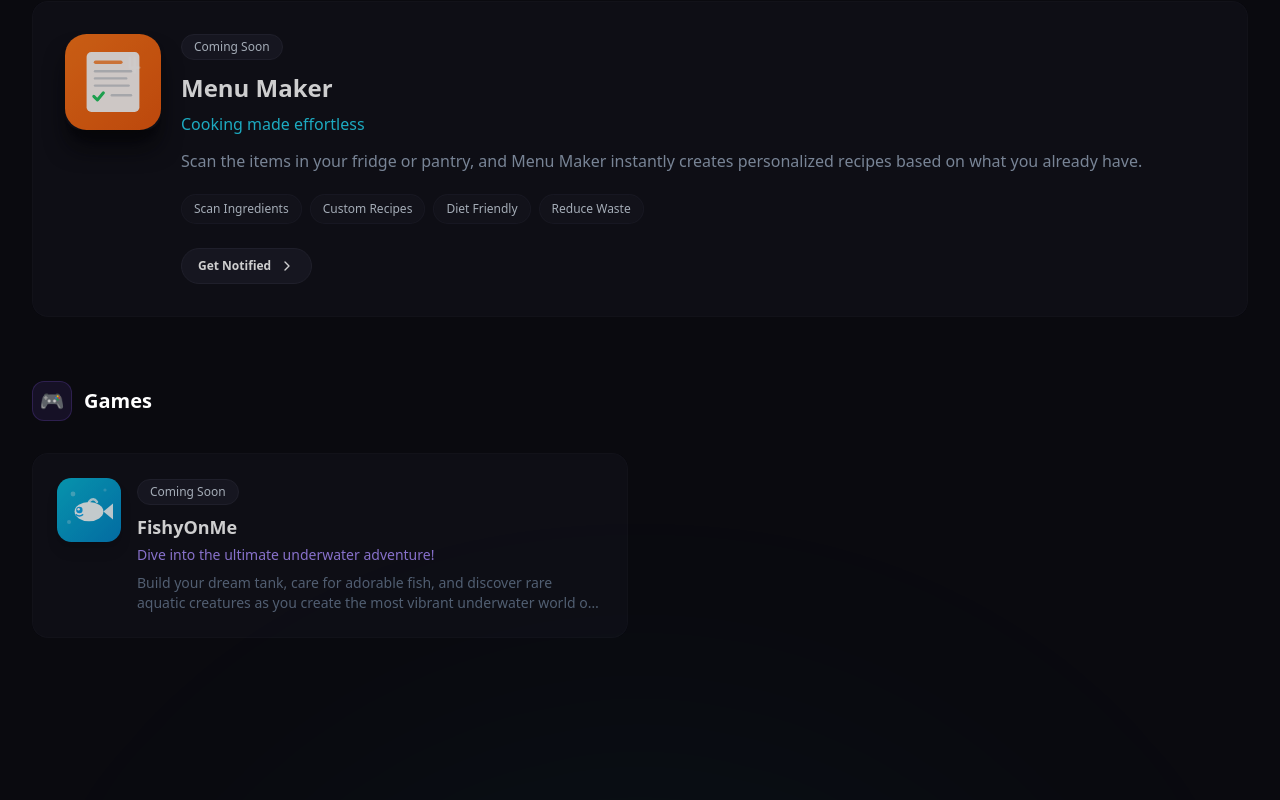
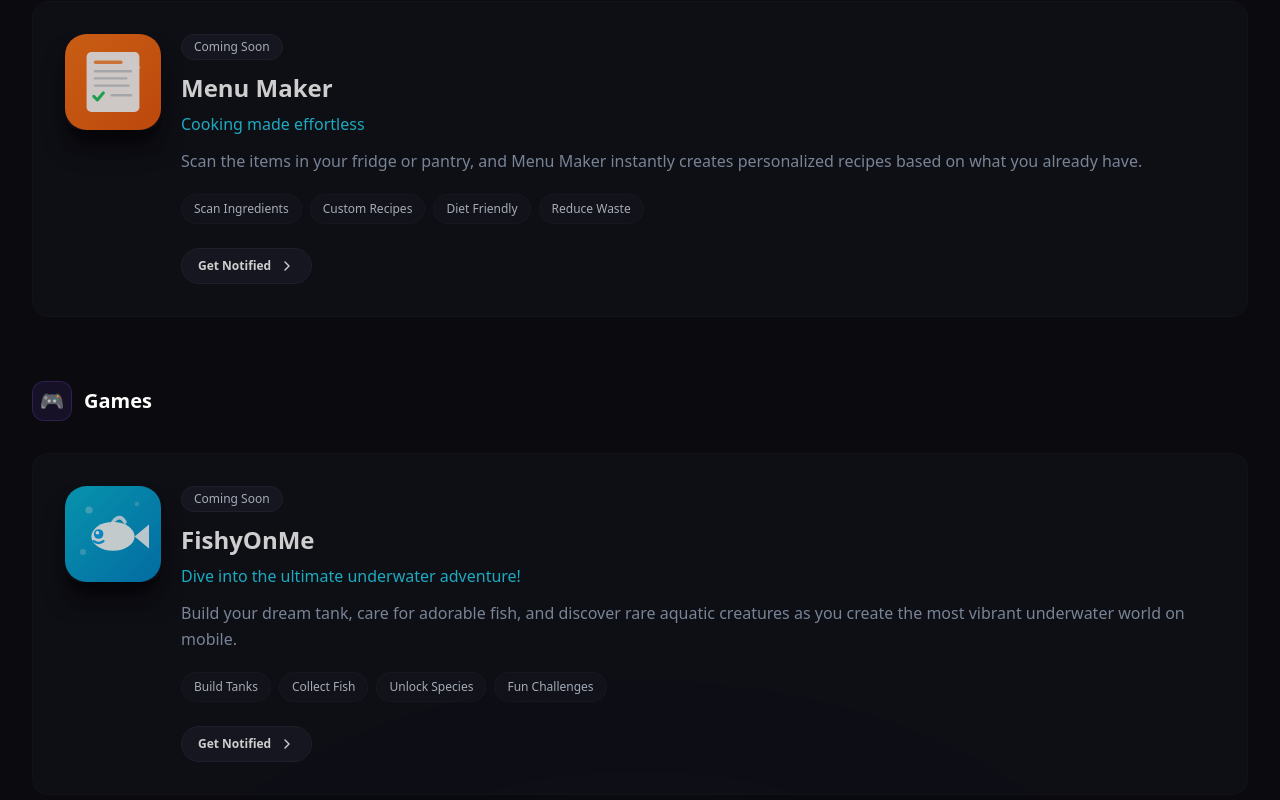
Before and after one commit to bitcrafterapps/bitcraft-apps-website, a React (Vite) app: page / in a window 1280 px wide. Shown: the part 1972-2772 px from the top of the page. Built offline with nearby package versions, Linux system fonts and the light colour scheme; a web font is replaced by a local one.

Commit message:
Update Games section to use same card layout as Apps section

```diff
--- a/src/pages/HomePage.tsx
+++ b/src/pages/HomePage.tsx
@@ -615,48 +615,16 @@ export default function HomePage() {
 
             {/* Games Category */}
             <div>
-            <h3 className="text-xl font-semibold text-white mb-8 flex items-center gap-3">
-              <span className="flex items-center justify-center w-10 h-10 rounded-xl bg-violet-500/10 border border-violet-500/20">
-                🎮
-              </span>
-              Games
+              <h3 className="text-xl font-semibold text-white mb-8 flex items-center gap-3">
+                <span className="flex items-center justify-center w-10 h-10 rounded-xl bg-violet-500/10 border border-violet-500/20">
+                  🎮
+                </span>
+                Games
               </h3>
 
-            <div className="grid md:grid-cols-2 gap-6">
+              <div className="space-y-8">
                 {appsByCategory.games.map((app, index) => (
-                  <motion.div
-                    key={app.id}
-                    initial={{ opacity: 0, y: 30 }}
-                    whileInView={{ opacity: 1, y: 0 }}
-                    viewport={{ once: true }}
-                    transition={{ delay: index * 0.1 }}
-                >
-                  <Card
-                    variant="default"
-                    className="group p-6 h-full opacity-80"
-                  >
-                    <div className="flex items-start gap-4">
-                      <motion.div whileHover={{ scale: 1.05 }}>
-                        <app.icon className="w-16 h-16 rounded-xl shadow-lg" />
-                      </motion.div>
-
-                      <div className="flex-1">
-                        <Badge variant="secondary" className="mb-2">
-                                  {app.status}
-                                </Badge>
-                        <h4 className="font-display text-lg font-bold text-white mb-1">
-                                {app.name}
-                        </h4>
-                        <p className="text-violet-400 text-sm font-medium mb-2">
-                                {app.tagline}
-                              </p>
-                        <p className="text-slate-500 text-sm line-clamp-2">
-                                {app.description}
-                              </p>
-                      </div>
-                      </div>
-                    </Card>
-                  </motion.div>
+                  <AppCardWithGallery key={app.id} app={app} index={index} />
                 ))}
               </div>
             </div>
```
